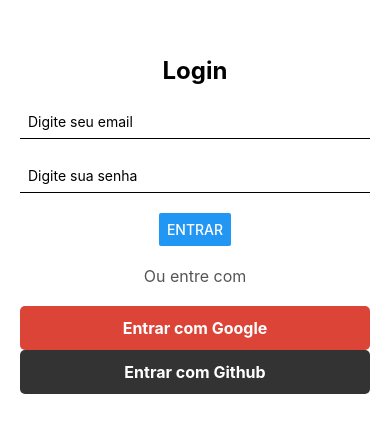
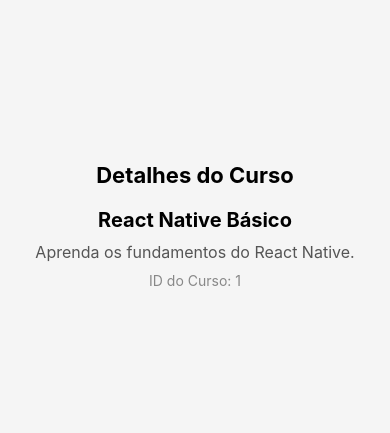
Before and after one commit to KenjiSato97/React-Native, a React Native app in the folder Aula03/: screen / in a window 390 px wide. Shown: the part 197-630 px from the top of the page. Built offline with nearby package versions, Linux system fonts and the light colour scheme.

Commit message:
Add: Home e Details

```diff
--- a/Aula03/App.js
+++ b/Aula03/App.js
@@ -1,9 +1,14 @@
 import React from 'react'
 import LoginScreen from './src/screens/LoginScreen.js'
+import HomeScreen from './src/screens/HomeScreen.js'
+import { View } from 'react-native'
+import DetailsScreen from './src/screens/DetailsScreen.js'
 
 const App = () => {
   return (
-    <LoginScreen />
+    <View style={{flex: 1}}>
+    <DetailsScreen />
+    </View>
   )
 }
 
--- /dev/null
+++ b/Aula03/src/screens/DetailsScreen.js
@@ -0,0 +1,23 @@
+import { View, Text, StyleSheet } from 'react-native'
+import React from 'react'
+
+const DetailsScreen = () => {
+  return (
+    <View style={styles.container}>
+      <Text style={styles.title}>Detalhes do Curso</Text>
+        <Text style={styles.itemTitle}>React Native Básico</Text>
+        <Text style={styles.itemDescription}>Aprenda os fundamentos do React Native.</Text>
+        <Text style={styles.itemId}>ID do Curso: 1</Text>
+    </View>
+  )
+}
+
+const styles = StyleSheet.create({
+     container: { flex: 1, alignItems: 'center', justifyContent: 'center', padding: 20, backgroundColor: '#f5f5f5' },
+  title: { fontSize: 22, fontWeight: 'bold', marginBottom: 20 },
+  itemTitle: { fontSize: 20, fontWeight: 'bold', marginBottom: 10 },
+  itemDescription: { fontSize: 16, color: '#555', textAlign: 'center' },
+  itemId: { fontSize: 14, color: '#888', marginTop: 10 },
+})
+
+export default DetailsScreen
--- a/Aula03/src/screens/HomeScreen.js
+++ b/Aula03/src/screens/HomeScreen.js
@@ -0,0 +1,38 @@
+import { View, Text, StyleSheet, FlatList, TouchableOpacity} from 'react-native'
+import React from 'react'
+
+const HomeScreen = () => {
+
+    const cursos = [
+        { id: '1', title: 'React Native Básico', description: 'Aprenda os fundamentos do React Native.' },
+        { id: '2', title: 'JavaScript Avançado', description: 'Aprofunde seus conhecimentos em JavaScript.' },
+        { id: '3', title: 'Desenvolvimento Mobile', description: 'Crie aplicativos móveis incríveis.' },
+        { id: '4', title: 'UI/UX Design', description: 'Melhore a experiência do usuário em seus apps.' },
+    ];
+  return (
+    <View style={styles.container}>
+      <Text style={styles.title}>📚 Cursos Disponíveis</Text>
+      <FlatList
+        data={cursos}
+        keyExtractor={(item) => item.id}
+        renderItem={({ item }) => (
+            <TouchableOpacity style={[styles.itemContainer, styles.borderRadius]}>
+            <Text style={styles.itemTitle}>{item.title}</Text>
+            <Text style={styles.itemDescription}>{item.description}</Text>
+            </TouchableOpacity>
+        )}
+      />
+    </View>
+  )
+}
+
+const styles = StyleSheet.create({
+    container: {flex: 1, padding: 20, backgroundColor: '#f5f5f5'},
+    title: {fontSize: 24, fontWeight: 'bold', marginBottom: 20, textAlign: 'center'},
+    itemContainer: {padding: 15, backgroundColor: '#fff', marginBottom: 10},
+    borderRadius: {borderRadius: 8, elevation: 2},
+    itemTitle: {fontSize: 18, fontWeight: 'bold'},
+    itemDescription: {fontSize: 14, color: '#666', marginTop: 5}
+})
+
+export default HomeScreen
--- a/Aula03/src/screens/LoginScreen.js
+++ b/Aula03/src/screens/LoginScreen.js
@@ -1,7 +1,5 @@
-import { View, Text, StyleSheet, TextInput, Button, TouchableOpacity } from 'react-native'
-import React from 'react'
+import { View, Text, StyleSheet, TextInput, Button, TouchableOpacity, Image } from 'react-native'
 import { useState } from 'react'
-import { FontAwesome } from '@expo/vector-icons'
 
 const LoginScreen = () => {
 
@@ -14,8 +12,14 @@
     alert('Logando pelo Google');
   };
 
+
   return (
     <View style={styles.container}>
+      <Image
+        source={{ uri: 'https://raw.githubusercontent.com/AboutReact/sampleresource/master/old_logo.png' }}
+        style={styles.logo}
+        resizeMethod="contain"
+      />
       <Text style={styles.title}>Login</Text>
 
       <TextInput
@@ -35,34 +39,68 @@
 
       <Button title="Entrar" />
 
+      <View style={styles.linksRow}>
+        <Text>Esqueceu sua senha?</Text>
+        <Text>Registre-se</Text>
+      </View>
+
       <Text style={styles.orText}>Ou entre com</Text>
 
-      <TouchableOpacity onPress={handleGooglePress} style={[styles.socialButtons, {backgroundColor: '#DB4437'}]}>
+      <TouchableOpacity onPress={handleGooglePress} style={[styles.socialButtons, { backgroundColor: '#DB4437' }]}>
         <Text style={styles.socialText}>Entrar com Google</Text>
       </TouchableOpacity>
-      <TouchableOpacity onPress={handleGithubPress} style={[styles.socialButtons, {backgroundColor: '#333'}]}>
+      <TouchableOpacity onPress={handleGithubPress} style={[styles.socialButtons, { backgroundColor: '#333' }]}>
         <Text style={styles.socialText}>Entrar com Github</Text>
       </TouchableOpacity>
     </View>
-  )
+  );
 }
 
 const styles = StyleSheet.create({
-  container: { flex: 1,  justifyContent: 'center', alignItems: 'center', padding: 20},
-  title: { fontSize: 24, fontWeight: 'bold', marginBottom: 20},
-  input: { width: '100%', borderBottomWidth: 1, marginBottom: 20, padding: 8},
-  orText: { marginVertical: 20, fontSize: 16, color: '#555'},
+  container: {
+    flex: 1,
+    backgroundColor: '#fff',
+    justifyContent: 'flex-start',
+    alignItems: 'center',
+    padding: 24,
+    paddingTop: 60
+  },
+  content: { width: '100%', alignItems: 'center' },
+  logo: { width: 160, height: 160, marginBottom: 16 },
+  title: { fontSize: 26, fontWeight: 'bold', marginBottom: 24 },
+  input: {
+    width: '100%',
+    borderBottomWidth: 1,
+    marginBottom: 20,
+    paddingVertical: 14,
+    fontSize: 16
+  },
+  orText: { marginVertical: 20, fontSize: 16, color: '#555' },
+  buttonWrapper: { width: '100%', marginTop: 10 },
+  linksRow: { width: '100%', alignItems: 'center', marginTop: 16 },
+  linkButton: { paddingVertical: 6 },
+  linkText: { color: '#4a90e2', fontWeight: '600' },
+  socialSection: { width: '100%', marginTop: 24 },
   socialButtons: {
     flexDirection: 'row',
     alignItems: 'center',
     paddingVertical: 12,
+    paddingHorizontal: 16,
     width: '100%',
     borderRadius: 5,
-    margimVertical: 5,
+    marginVertical: 5,
     justifyContent: 'center'
   },
+  googleButton: { backgroundColor: '#EA4335' },
+  githubButton: { backgroundColor: '#333' },
   icon: { marginRight: 10 },
-  socialText: { color: '#fff', fontSize: 16, fontWeight: 'bold' }
+  socialText: {
+    flex: 1,
+    color: '#fff',
+    fontSize: 16,
+    fontWeight: 'bold',
+    textAlign: 'center'
+  }
 
 })
 
```
